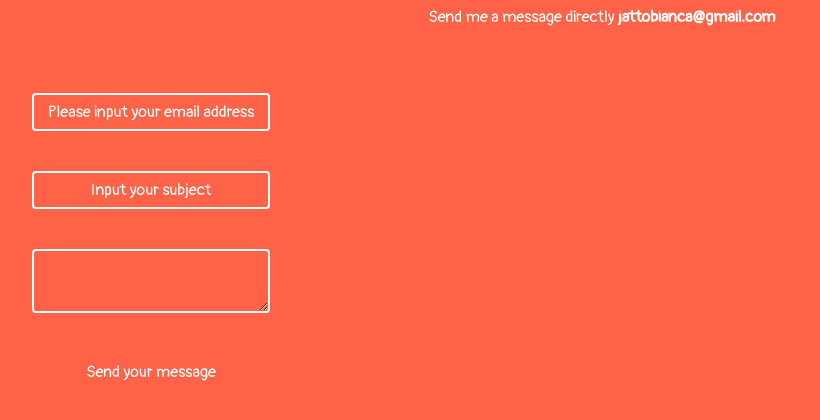
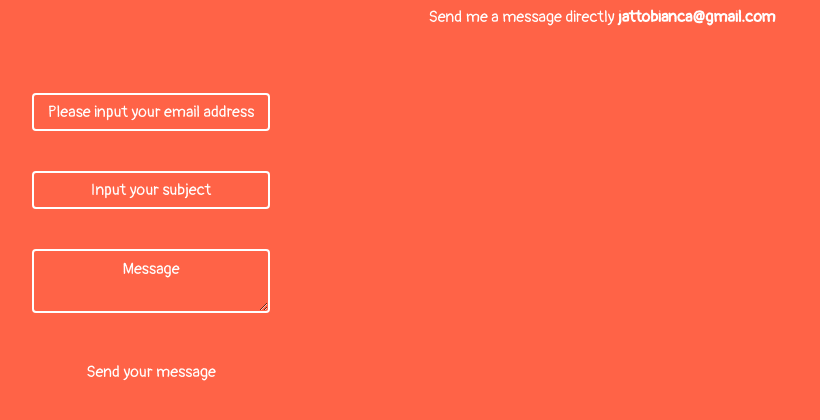
Before and after one commit to jattobianca/hireme, a website: page index.html in a window 1280 px wide. Shown: the part 140-560 px from the top of the page, without its empty margins (38-858 px from the left). Drawn offline with nearby package versions, Linux system fonts and the light colour scheme.

Commit message:
1 file modified

```diff
--- a/index.html
+++ b/index.html
@@ -42,6 +42,7 @@
     ::placeholder{
       color:white !important;
     }
+
 	 </style>
  </head>
 
@@ -65,21 +66,20 @@
 			</ul>
 		 </nav>
 	 </header>
-
     <p> Send me a message directly <strong>jattobianca@gmail.com</strong>
      <div class="container pt-4">
        <div class="row">
          <div class="col-lg4"></div>
           <div class="col-lg4">
+         <form>
             <div class="form-group pt-4">
-    <form>
               <input type="text" placeholder="Please input your email address" class="form-control bg-transparent text-white">
            </div>
             <div class="form-group pt-4">
               <input type="text" placeholder="Input your subject" class="form-control bg-transparent text-white">
             </div>
             <div class="form-group pt-4">
-         <textarea class="form-control bg-transparent"></textarea>
+              <textarea class="form-control bg-transparent" placeholder="Message"></textarea>
            </div>
             <div class="form-group pt-4">
               <button type="submit" class="btn bg-transparent text-white">Send your message</button>
```
Lines whose indentation alone changed are shown as unchanged.
